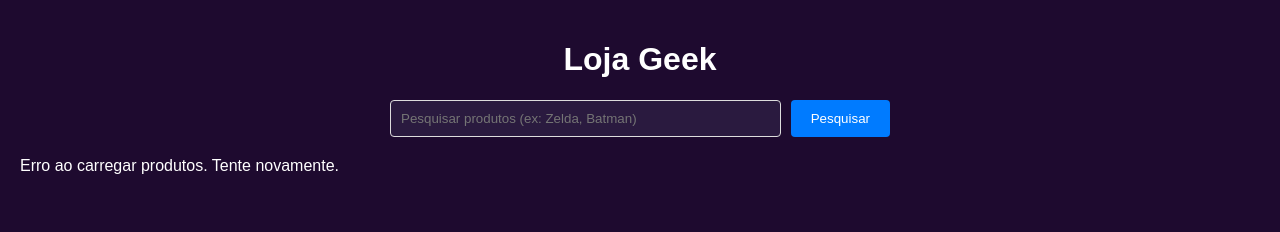
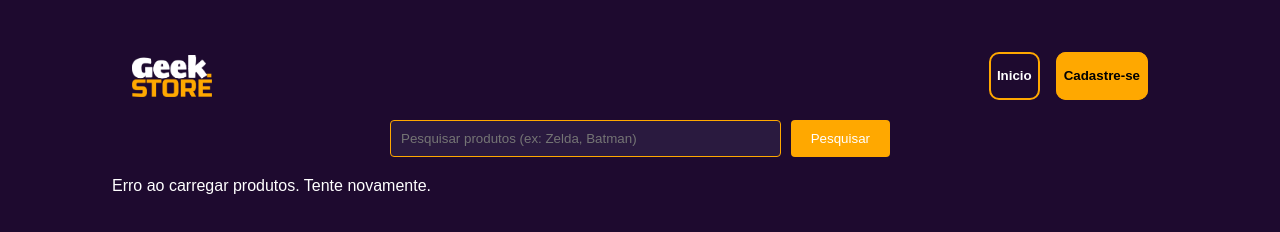
Before and after one commit to leonardoSilvaMelo/Geek.STORE, a plain HTML site: page produtos/produtos.html in a window 1280 px wide. Drawn offline with Linux system fonts and the light colour scheme; no server answers.

Commit message:
finalizado

```diff
--- a/produtos/produtos.css
+++ b/produtos/produtos.css
@@ -1,14 +1,66 @@
 body {
   font-family: Arial, sans-serif;
   margin: 0;
-  padding: 20px;
+  padding: 2rem 7rem;
   background-color: #1e0a2f;
   color: #fff;
 }
 
-h1 {
-  text-align: center;
-  color: #fff;
+/*----------------------------------*/
+header {
+    padding: 10px;
+}
+
+.header {
+    display: flex;
+    justify-content: space-between;
+    align-items: center;
+    text-align: center;
+    padding: 10px;
+}
+
+.header img {
+    width: 5rem;
+}
+
+.header-btn {
+    display: flex;
+    gap: 1rem;
+}
+
+.header-btn a button {
+    border: #FFA800 solid 2px;
+    border-radius: 10px;
+    font-weight: 550;
+    background-color: transparent;
+
+}
+
+.btn-login button {
+    color: white;
+}
+
+.btn-login button:hover {
+    transition: 0.7s;
+    cursor: pointer;
+    background: #FFA800;
+    color: #1e0a2f;
+}
+
+
+.btn-cadastro {
+    background-color: #FFA800;
+    border-radius: 10px;
+    color: #1e0a2f;
+}
+
+.btn-cadastro button:hover {
+    transition: 0.7s;
+    cursor: pointer;
+    box-shadow: 0 0 20px #FC325B;
+    background: #FC325B;
+    border-color: #FC325B;
+    color: white;
 }
 
 #form-pesquisa {
@@ -21,14 +73,14 @@ h1 {
 #form-pesquisa input {
   flex: 1;
   padding: 10px;
-  border: 1px solid #ddd;
+  border: 1px solid #FFA800;
   border-radius: 4px;
   background-color: #2a1a3f;
   color: #fff;
 }
 
 #form-pesquisa button {
-  background: #007bff;
+  background: #FFA800;
   color: white;
   border: none;
   padding: 10px 20px;
@@ -37,7 +89,8 @@ h1 {
 }
 
 #form-pesquisa button:hover {
-  background: #0056b3;
+  background: #FC325B;
+    transition: background-color 0.3s ease;
 }
 
 .categoria-secao {
@@ -46,7 +99,8 @@ h1 {
 
 .categoria-secao h2 {
   color: #fff;
-  margin-bottom: 15px;
+  margin-bottom: 2rem;
+  font-size: 3rem;
 }
 
 .categoria-secao .lista-produtos {
@@ -87,6 +141,11 @@ h1 {
   flex-grow: 1;
 }
 
+.item .conteudo h3 {
+  font-size: 1.2em;
+  margin: 10px 0;
+}
+
 .item .detalhes {
   text-align: left;
   flex-grow: 1;
@@ -105,18 +164,19 @@ h1 {
   margin-top: 10px;
 }
 
+
 .item .comprar button {
-  background: #28a745;
+  background: #FFA800;
   color: white;
   border: none;
-  padding: 5px 10px;
+  padding: 15px 215px;
   border-radius: 3px;
   cursor: pointer;
-  font-size: 0.9em;
+  font-size: 1rem;
 }
 
 .item .comprar button:hover {
-  background: #218838;
+  background: #1e0a2f;
 }
 
 #loading {
--- a/produtos/produtos.html
+++ b/produtos/produtos.html
@@ -1,19 +1,43 @@
 <!DOCTYPE html>
 <html lang="pt-br">
+
 <head>
   <meta charset="UTF-8">
   <meta name="viewport" content="width=device-width, initial-scale=1.0">
-  <title>Loja Geek</title>
+  <title>Geek.STORE</title>
   <link rel="stylesheet" href="./produtos.css">
 </head>
+
 <body>
-  <h1>Loja Geek</h1>
+
+  <header>
+    <div class="header">
+      <img src="../imagens/Geek.STORE(1).png" alt="Logomarca">
+
+
+      <div class="header-btn">
+
+        <a href="../home.html" class="btn-login">
+          <button>
+            <p>Inicio</p>
+          </button>
+        </a>
+
+        <a href="../cadastro.html" class="btn-cadastro">
+          <button>
+            <p>Cadastre-se</p>
+          </button>
+        </a>
+
+      </div>
+  </header>
   <form id="form-pesquisa">
     <input type="text" id="termo-pesquisa" placeholder="Pesquisar produtos (ex: Zelda, Batman)" required>
     <button type="submit">Pesquisar</button>
   </form>
   <div id="loading">Carregando...</div>
   <div id="categorias"></div>
-  <script src="produtos.js"></script>
+  <script src="./produtos.js"></script>
 </body>
+
 </html>
```
Also changed, not shown: cadastro.html (+1 -1 lines).
